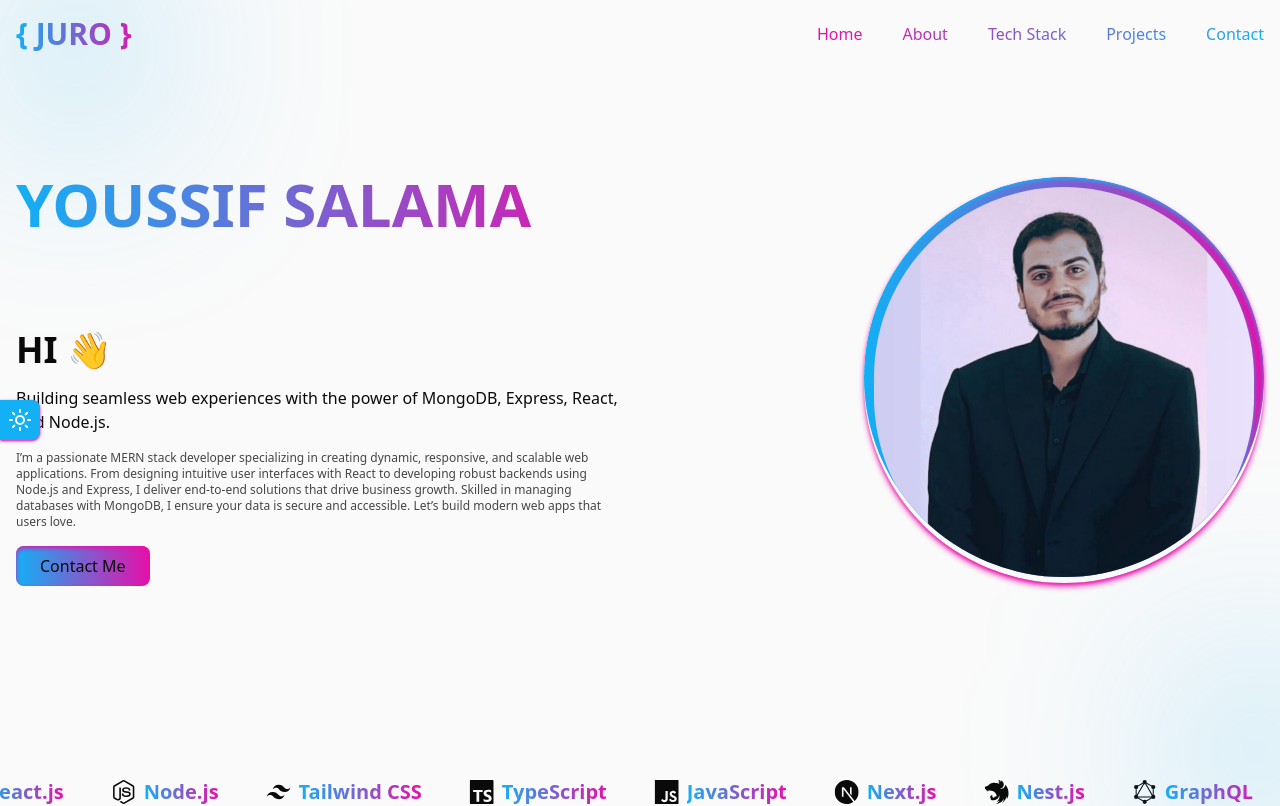
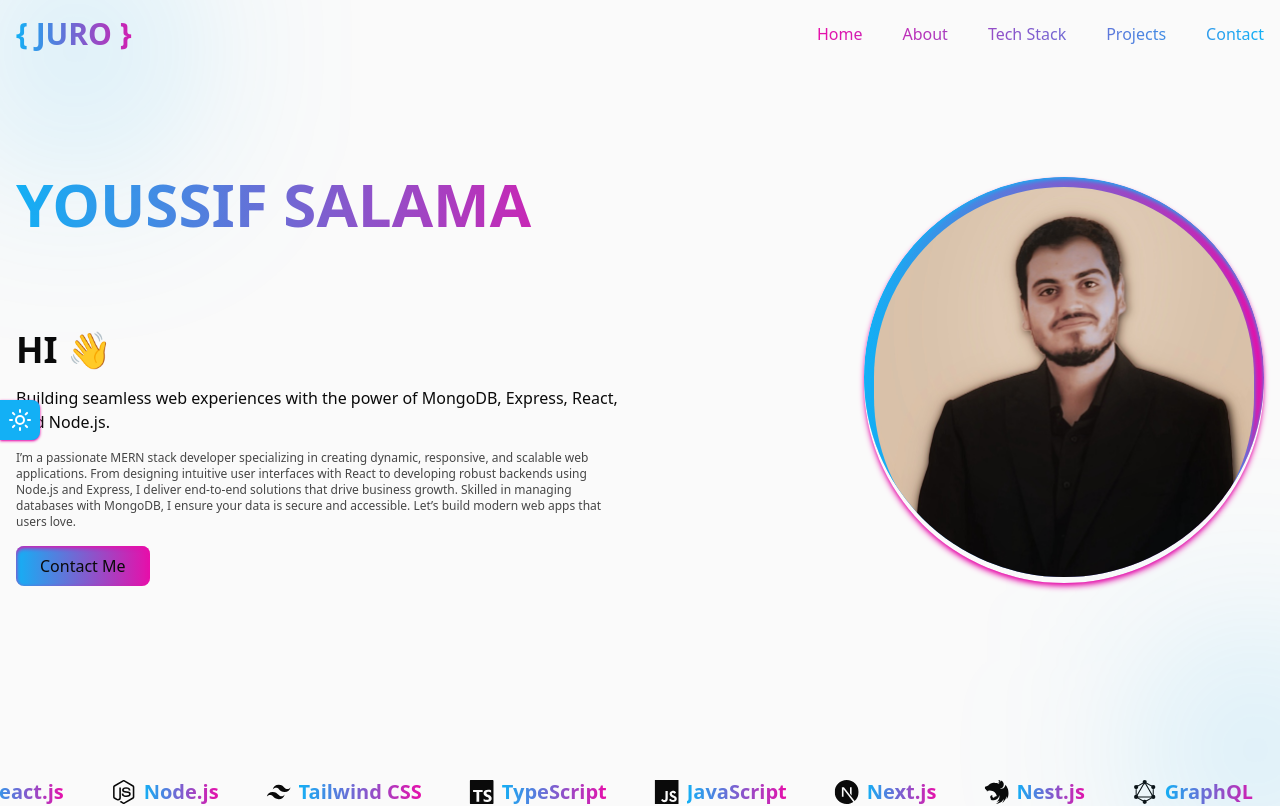
Before and after one commit to Youssif-Salama/youssif-portfolio-2025, a Next.js app: page / in a window 1280 px wide. Shown: the top 806 px of the page. Built offline with nearby package versions, Linux system fonts and the light colour scheme.

Commit message:
Update Home.tsx

```diff
--- a/app/components/pages/main/Home.tsx
+++ b/app/components/pages/main/Home.tsx
@@ -45,7 +45,7 @@ const Home = () => {
                  overflow-hidden"
     >
       <img
-        src="/youssif.jpg"
+        src="/youssif.png"
         alt="Youssif Salama"
         className="rounded-full object-top object-cover w-[400px] h-[400px]
                    max-md:w-[300px] max-md:h-[300px]
```
